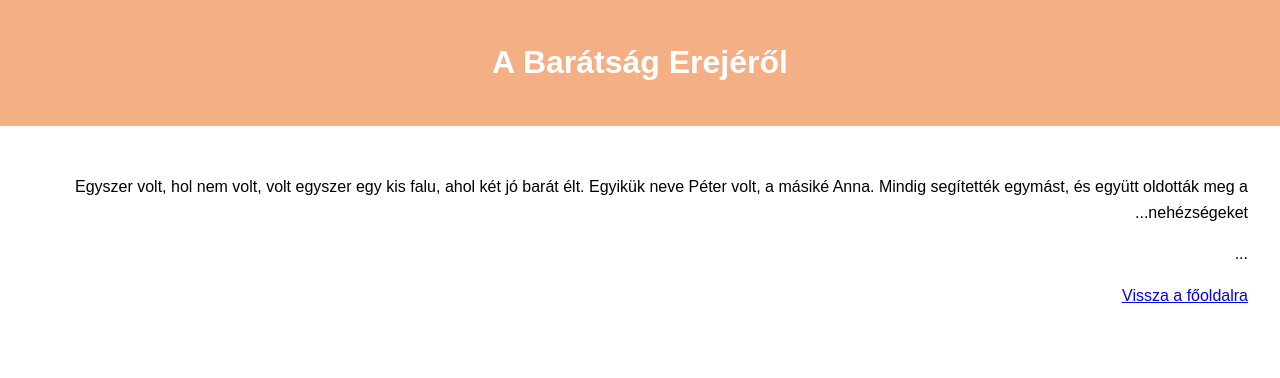
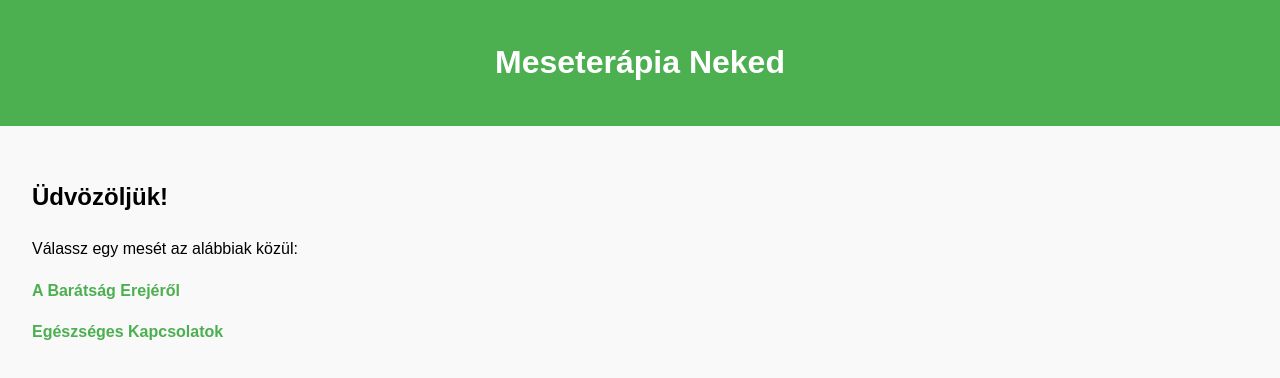
Before and after one commit to helgawitch/meseterapia-neked, a plain HTML site: page index.html in a window 1280 px wide. Drawn offline with Linux system fonts and the light colour scheme.

Commit message:
Add files via upload

```diff
--- a/index.html
+++ b/index.html
@@ -3,34 +3,45 @@
 <head>
     <meta charset="UTF-8">
     <meta name="viewport" content="width=device-width, initial-scale=1.0">
-    <title>A Barátság Erejéről</title>
+    <title>Meseterápia Neked</title>
     <style>
         body {
             font-family: Arial, sans-serif;
             line-height: 1.6;
             margin: 0;
             padding: 0;
-            direction: rtl; /* Jobbról balra irány beállítása */
+            background-color: #f9f9f9;
         }
         header {
-            background: #f4b084;
-            color: #fff;
+            background: #4CAF50;
+            color: white;
             padding: 1rem 0;
             text-align: center;
         }
         .container {
             padding: 2rem;
         }
+        .link {
+            display: block;
+            margin: 1rem 0;
+            color: #4CAF50;
+            text-decoration: none;
+            font-weight: bold;
+        }
+        .link:hover {
+            text-decoration: underline;
+        }
     </style>
 </head>
 <body>
     <header>
-        <h1>A Barátság Erejéről</h1>
+        <h1>Meseterápia Neked</h1>
     </header>
     <div class="container">
-        <p>Egyszer volt, hol nem volt, volt egyszer egy kis falu, ahol két jó barát élt. Egyikük neve Péter volt, a másiké Anna. Mindig segítették egymást, és együtt oldották meg a nehézségeket...</p>
-        <p>...</p>
-        <a href="index.html">Vissza a főoldalra</a>
+        <h2>Üdvözöljük!</h2>
+        <p>Válassz egy mesét az alábbiak közül:</p>
+        <a href="baratsag.html" class="link">A Barátság Erejéről</a>
+        <a href="kapcsolatok.html" class="link">Egészséges Kapcsolatok</a>
     </div>
 </body>
 </html>
```
